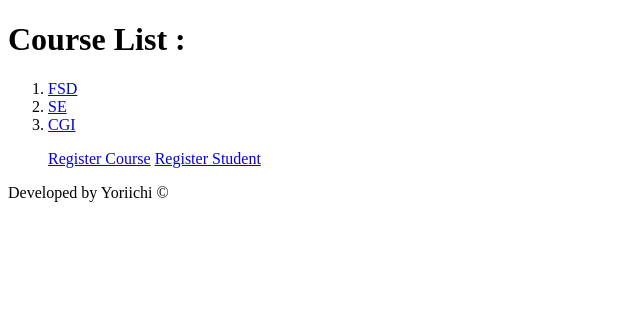
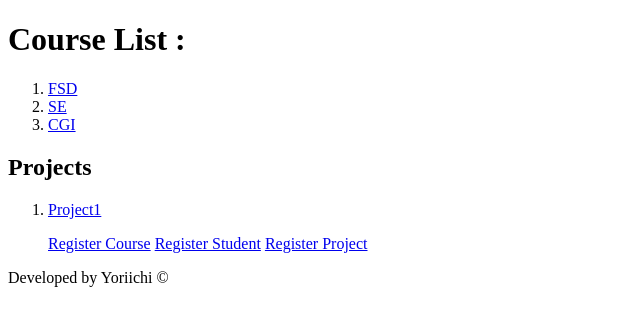
Before and after one commit to Yoriichi17/djangolab, a Django app: page /course/ in a window 1280 px wide. Shown: the top 326 px of the page, without its empty margins (0-640 px from the left). Run offline with Django 5.2, Linux system fonts and the light colour scheme; data comes from the database, SQL or seed files in the repository; both versions use the stored data as it was after the commit.

Commit message:
Add files via upload
This has 9th program

```diff
--- a/Pro2/App/admin.py
+++ b/Pro2/App/admin.py
@@ -1,5 +1,6 @@
 from django.contrib import admin
-from .models import Course,Student
+from .models import Course,Student,Project
 # Register your models here.
 admin.site.register(Course)
 admin.site.register(Student)
+admin.site.register(Project)
--- a/Pro2/App/models.py
+++ b/Pro2/App/models.py
@@ -8,10 +8,18 @@ class Course(models.Model):
     def __str__(self):
         return self.name
 
+class Project(models.Model):
+    topic = models.CharField(max_length=100)
+    lang = models.CharField(max_length=100)
+    duration = models.IntegerField()
+    def __str__(self):
+        return self.topic
+
 class Student(models.Model):
     f_name = models.CharField(max_length= 100)
     l_name = models.CharField(max_length= 100)
     email = models.EmailField()
     course = models.ManyToManyField(Course , related_name='students',blank=True)
+    project = models.ManyToManyField(Project , related_name='students',blank=True)
     def __str__(self):
         return f"{self.f_name} {self.l_name}"
--- a/Pro2/App/templates/course_list.html
+++ b/Pro2/App/templates/course_list.html
@@ -9,8 +9,20 @@
    </li>
     {% endfor %}
 </ol>
+<h2>Projects</h1>
+<ol>
+    {% for project in projects %}
+    <li>
+        <a href="{% url 'project_details' project.id %}">{{ project.topic }}</a>
+    </li>
+    {% empty %}
+    <li>No projects available.</li>
+    {% endfor %}
+</ol>
+
 <ul>
     <a href="{% url 'register_course' %}">Register Course</a>
     <a href="{% url 'register_student' %}">Register Student</a>
+    <a href="{% url 'register_project' %}">Register Project</a>
 </ul>
 {%endblock %}
--- a/Pro2/App/urls.py
+++ b/Pro2/App/urls.py
@@ -1,9 +1,11 @@
 from django.urls import path
-from .views import course_list, course_details, register_course, register_student
+from .views import course_list, course_details, register_course, register_student, project_details, register_project
 
 urlpatterns = [
     path('course/', course_list, name='course_list'),
-    path('course/<int:id>/', course_details, name='course_details'),  # This name should be 'course_details'
+    path('course/<int:id>/', course_details, name='course_details'),
     path('course_reg/', register_course, name='register_course'),
     path('student_reg/', register_student, name='register_student'),
+    path('project/<int:id>/', project_details, name='project_details'),  # Correct URL pattern for project_details
+    path('project_reg/', register_project, name='register_project'),
 ]
--- a/Pro2/App/views.py
+++ b/Pro2/App/views.py
@@ -1,10 +1,11 @@
 from django.shortcuts import render, redirect, get_object_or_404
-from .models import Course, Student
-from .forms import CourseForm, StudentForm
+from .models import Course, Student ,Project
+from .forms import CourseForm, StudentForm ,ProjectForm
 
 def course_list(request):
     courses = Course.objects.all()
-    return render(request, 'course_list.html', {'courses': courses})
+    projects = Project.objects.all()
+    return render(request, 'course_list.html', {'courses': courses , 'projects':projects})
 
 def course_details(request, id):
     course = get_object_or_404(Course, id=id)
@@ -30,3 +31,18 @@ def register_student(request):
     else:
         form = StudentForm()
     return render(request, 'register_student.html', {'form': form})
+
+def project_details(request, id):
+    project = get_object_or_404(Project, id=id)
+    students = Student.objects.filter(project=project)
+    return render(request, 'project_detail.html', {'project': project, 'students': students})
+
+def register_project(request):
+    if request.method == "POST":
+        form = ProjectForm(request.POST)
+        if form.is_valid():
+            form.save()
+            return redirect('course_list')
+    else:
+        form = ProjectForm()
+    return render(request, 'register_project.html', {'form': form})
```
Also changed, not shown: Pro2/App/forms.py (+7 -2 lines), Pro2/App/templates/project_detail.html (added, +12 -0 lines), Pro2/App/templates/register_project.html (added, +10 -0 lines), Pro2/App/migrations/0002_project_student_project.py (added), Pro2/db.sqlite3.
